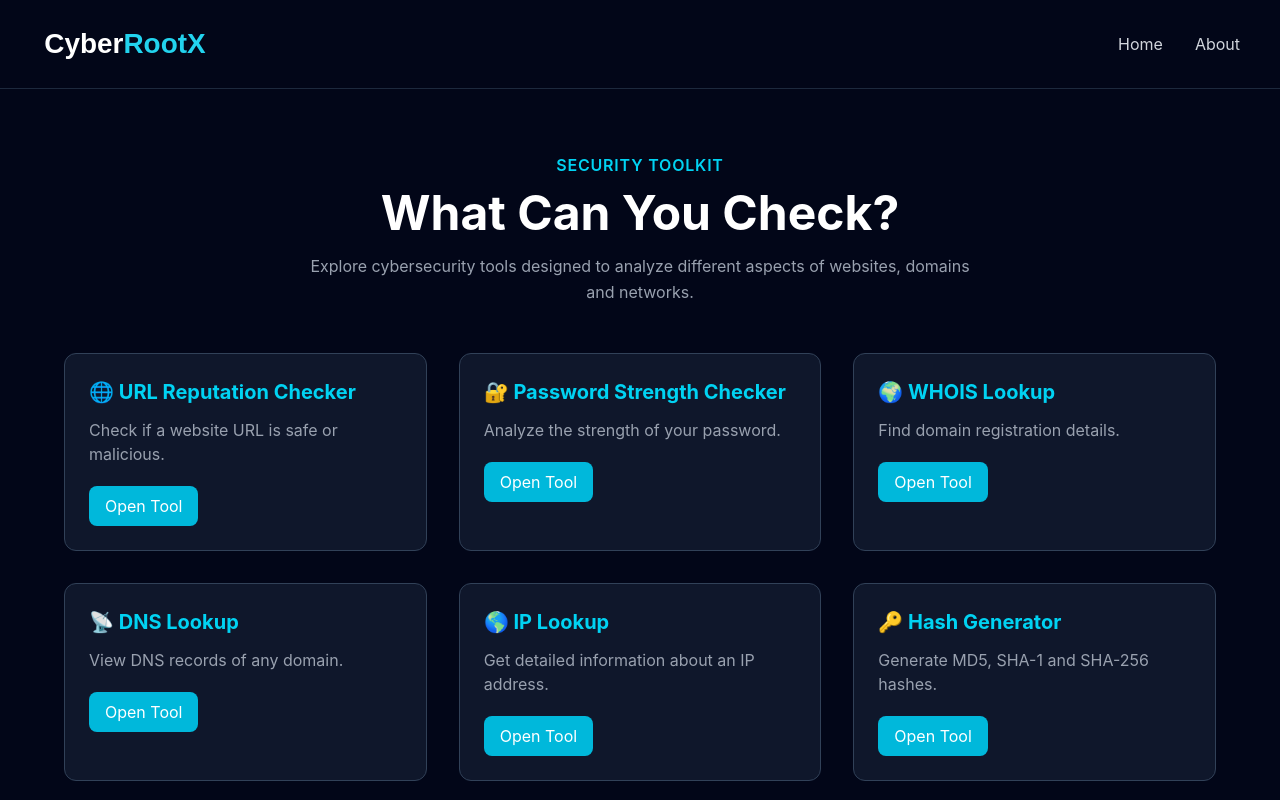
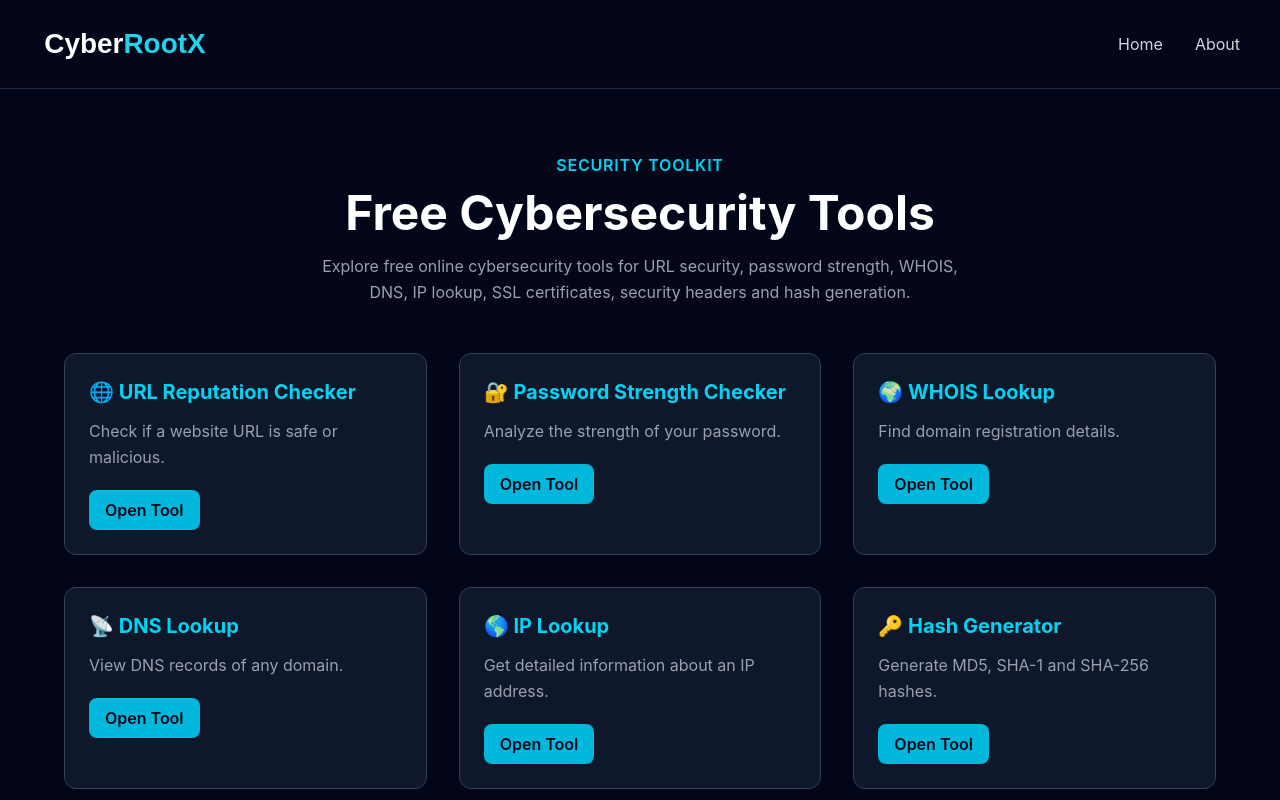
Before and after one commit to ashishg2005/CyberRootX-Frontend, a React (Vite) app: page /tools in a window 1280 px wide. Shown: the top 800 px of the page. Built offline with nearby package versions, Linux system fonts and the light colour scheme.

Commit message:
Update cybersecurity tools UI

```diff
--- a/src/components/ToolCard.jsx
+++ b/src/components/ToolCard.jsx
@@ -3,19 +3,22 @@ import { Link } from "react-router-dom";
 function ToolCard({ title, description, link }) {
   return (
     <div className="bg-slate-900 border border-slate-700 rounded-xl p-6 hover:border-cyan-400 transition duration-300 hover:scale-105">
+
       <h2 className="text-xl font-bold text-cyan-400">
         {title}
       </h2>
 
-      <p className="text-gray-400 mt-3">
+      <p className="text-gray-400 mt-3 leading-relaxed">
         {description}
       </p>
 
-      <Link to={link}>
-        <button className="mt-5 bg-cyan-500 px-4 py-2 rounded-lg hover:bg-cyan-600">
-          Open Tool
-        </button>
+      <Link
+        to={link}
+        className="inline-block mt-5 bg-cyan-500 text-slate-950 font-semibold px-4 py-2 rounded-lg hover:bg-cyan-400 transition"
+      >
+        Open Tool
       </Link>
+
     </div>
   );
 }
--- a/src/pages/Tools.jsx
+++ b/src/pages/Tools.jsx
@@ -15,13 +15,14 @@ function Tools() {
             </p>
 
             <h1 className="text-4xl md:text-5xl font-bold mt-3">
-              What Can You Check?
-            </h1>
+  Free Cybersecurity Tools
+</h1>
 
-            <p className="text-gray-400 mt-4 max-w-2xl mx-auto leading-relaxed">
-              Explore cybersecurity tools designed to analyze different
-              aspects of websites, domains and networks.
-            </p>
+<p className="text-gray-400 mt-4 max-w-2xl mx-auto leading-relaxed">
+  Explore free online cybersecurity tools for URL security,
+  password strength, WHOIS, DNS, IP lookup, SSL certificates,
+  security headers and hash generation.
+</p>
           </div>
 
           <div className="grid grid-cols-1 md:grid-cols-2 lg:grid-cols-3 gap-8">
```
